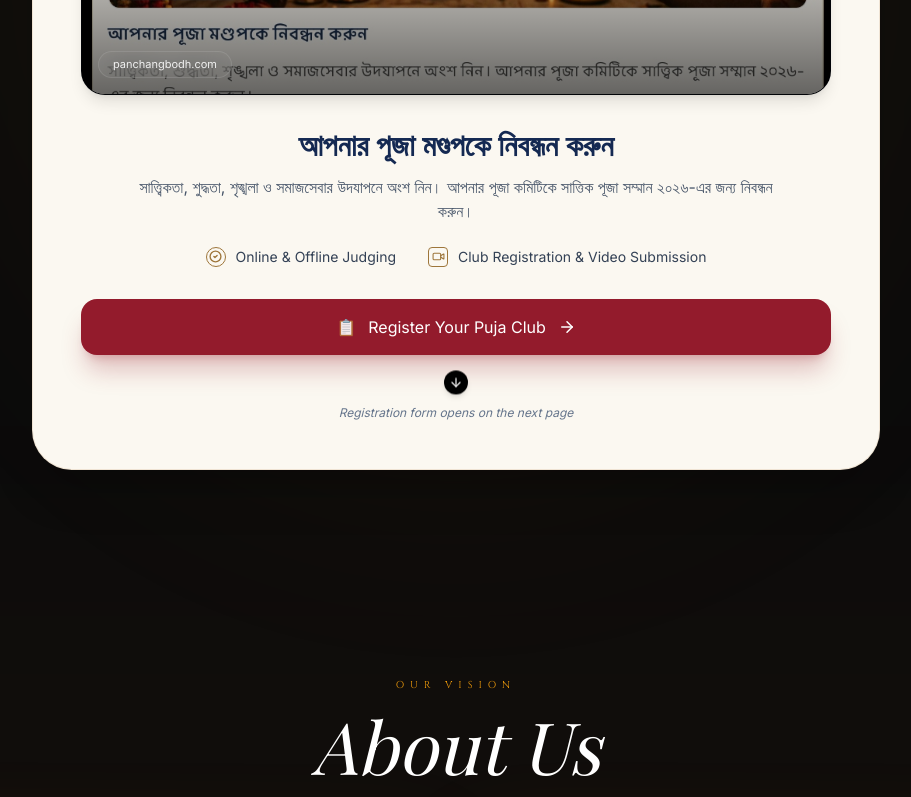
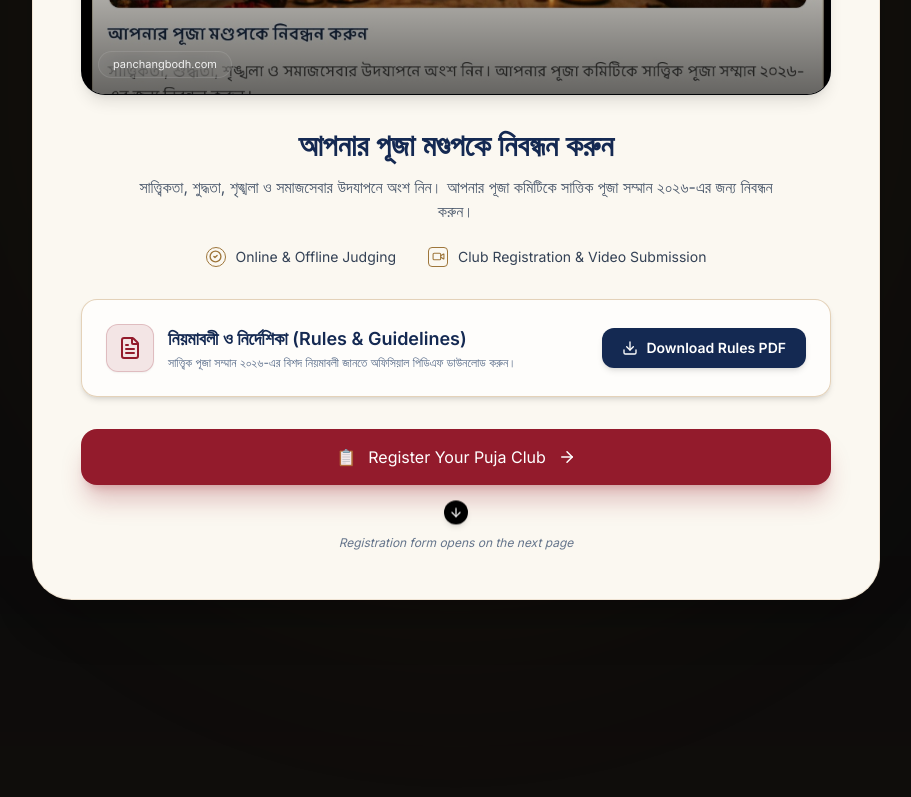
Before and after one commit to Hypotheticoder/Vikshu-Foundation, a React (Vite) app: page / in a window 1280 px wide. Shown: the part 3770-4567 px from the top of the page, without its empty margins (184-1095 px from the left). Built offline with nearby package versions, Linux system fonts and the light colour scheme; a web font is replaced by a local one.

Commit message:
feat: add rules and guidelines PDF download section to Satvik Puja banner and registration header

```diff
--- a/components/ui/SatvikPujaBanner.tsx
+++ b/components/ui/SatvikPujaBanner.tsx
@@ -2,7 +2,7 @@ import React from "react";
 import { motion } from "framer-motion";
 import { useTranslation } from "react-i18next";
 import { Link } from "react-router-dom";
-import { CheckCircle2, Video, ArrowRight, ArrowDown } from "lucide-react";
+import { CheckCircle2, Video, ArrowRight, ArrowDown, FileText, Download } from "lucide-react";
 
 interface SatvikPujaBannerProps {
   className?: string;
@@ -104,6 +104,34 @@ const SatvikPujaBanner: React.FC<SatvikPujaBannerProps> = ({
             </div>
           </div>
 
+          {/* Rules & Guidelines Section with PDF Download */}
+          <div className="w-full mb-8 p-5 sm:p-6 rounded-2xl bg-white/70 border border-[#d2b48c]/60 shadow-md flex flex-col sm:flex-row items-center justify-between gap-4 text-left">
+            <div className="flex items-center gap-3.5">
+              <div className="w-12 h-12 rounded-xl bg-[#931b2c]/10 text-[#931b2c] border border-[#931b2c]/20 flex items-center justify-center shrink-0 shadow-sm">
+                <FileText size={24} strokeWidth={2} />
+              </div>
+              <div>
+                <h4 className="text-base sm:text-lg font-bold text-[#142952] leading-tight">
+                  নিয়মাবলী ও নির্দেশিকা (Rules & Guidelines)
+                </h4>
+                <p className="text-xs text-[#556987] mt-0.5">
+                  সাত্ত্বিক পূজা সম্মান ২০২৬-এর বিশদ নিয়মাবলী জানতে অফিসিয়াল পিডিএফ ডাউনলোড করুন।
+                </p>
+              </div>
+            </div>
+
+            <a
+              href="/assets/pdf/swattik%20puja%20sanman.pdf"
+              download="swattik_puja_sanman_rules_2026.pdf"
+              target="_blank"
+              rel="noopener noreferrer"
+              className="px-5 py-2.5 rounded-xl bg-[#142952] hover:bg-[#1f3a70] text-white text-xs sm:text-sm font-semibold flex items-center gap-2 shadow-md hover:shadow-lg transition-all duration-300 shrink-0 group active:scale-95"
+            >
+              <Download size={16} className="group-hover:translate-y-0.5 transition-transform" />
+              <span>Download Rules PDF</span>
+            </a>
+          </div>
+
           {/* CTA Action Button */}
           <Link
             to={registrationUrl}
--- a/pages/satvik-puja/components/RegistrationHeader.tsx
+++ b/pages/satvik-puja/components/RegistrationHeader.tsx
@@ -1,7 +1,7 @@
 import React from "react";
 import { motion } from "framer-motion";
 import { Link } from "react-router-dom";
-import { Sparkles, ArrowLeft } from "lucide-react";
+import { Sparkles, ArrowLeft, FileText, Download } from "lucide-react";
 
 export const RegistrationHeader: React.FC = () => {
   return (
@@ -57,9 +57,27 @@ export const RegistrationHeader: React.FC = () => {
             Satvik Puja Samman 2026 — Registration Form
           </p>
 
-          <p className="text-xs sm:text-sm text-gray-400 max-w-lg mx-auto leading-relaxed">
+          <p className="text-xs sm:text-sm text-gray-400 max-w-lg mx-auto leading-relaxed mb-6">
             আপনার পূজা মণ্ডপকে সাত্তিক পূজা সম্মানের জন্য দ্রুত ও সহজে নিবন্ধন করুন।
           </p>
+
+          {/* Quick PDF Rules Download Banner */}
+          <div className="inline-flex items-center gap-3 px-5 py-2.5 rounded-2xl glass border border-amber-500/30 hover:border-amber-500/60 bg-amber-600/10 text-xs transition-all shadow-lg group">
+            <FileText size={16} className="text-amber-400 shrink-0" />
+            <span className="text-gray-200">
+              নিয়মাবলী ও নির্দেশিকা ডাউনলোড করুন:
+            </span>
+            <a
+              href="/assets/pdf/swattik%20puja%20sanman.pdf"
+              download="swattik_puja_sanman_rules_2026.pdf"
+              target="_blank"
+              rel="noopener noreferrer"
+              className="inline-flex items-center gap-1.5 font-bold text-amber-400 hover:text-amber-300 underline underline-offset-4"
+            >
+              <Download size={13} />
+              <span>Rules PDF</span>
+            </a>
+          </div>
         </motion.div>
       </div>
     </>
```
Also changed, not shown: 1 other file (tests, documents, lock files or other folders).
